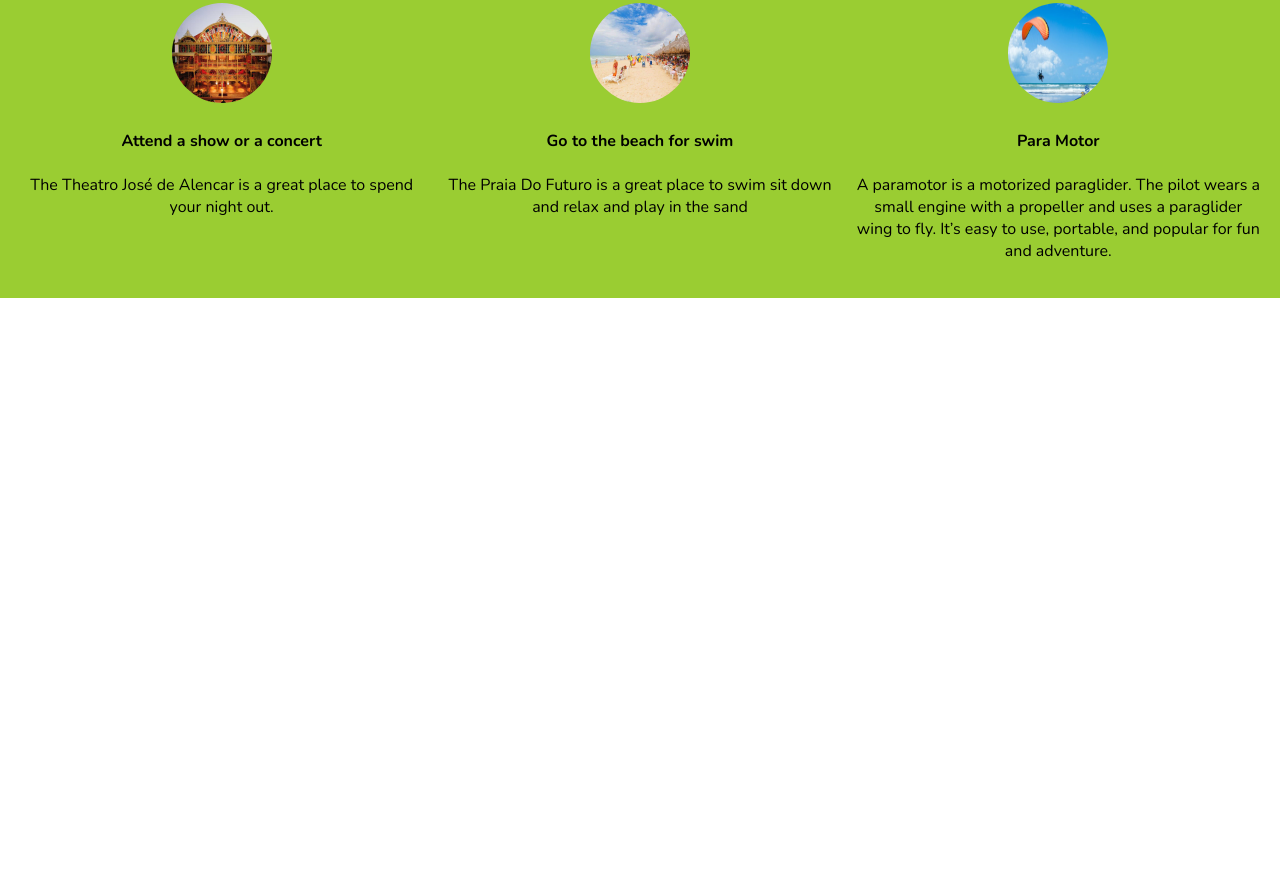
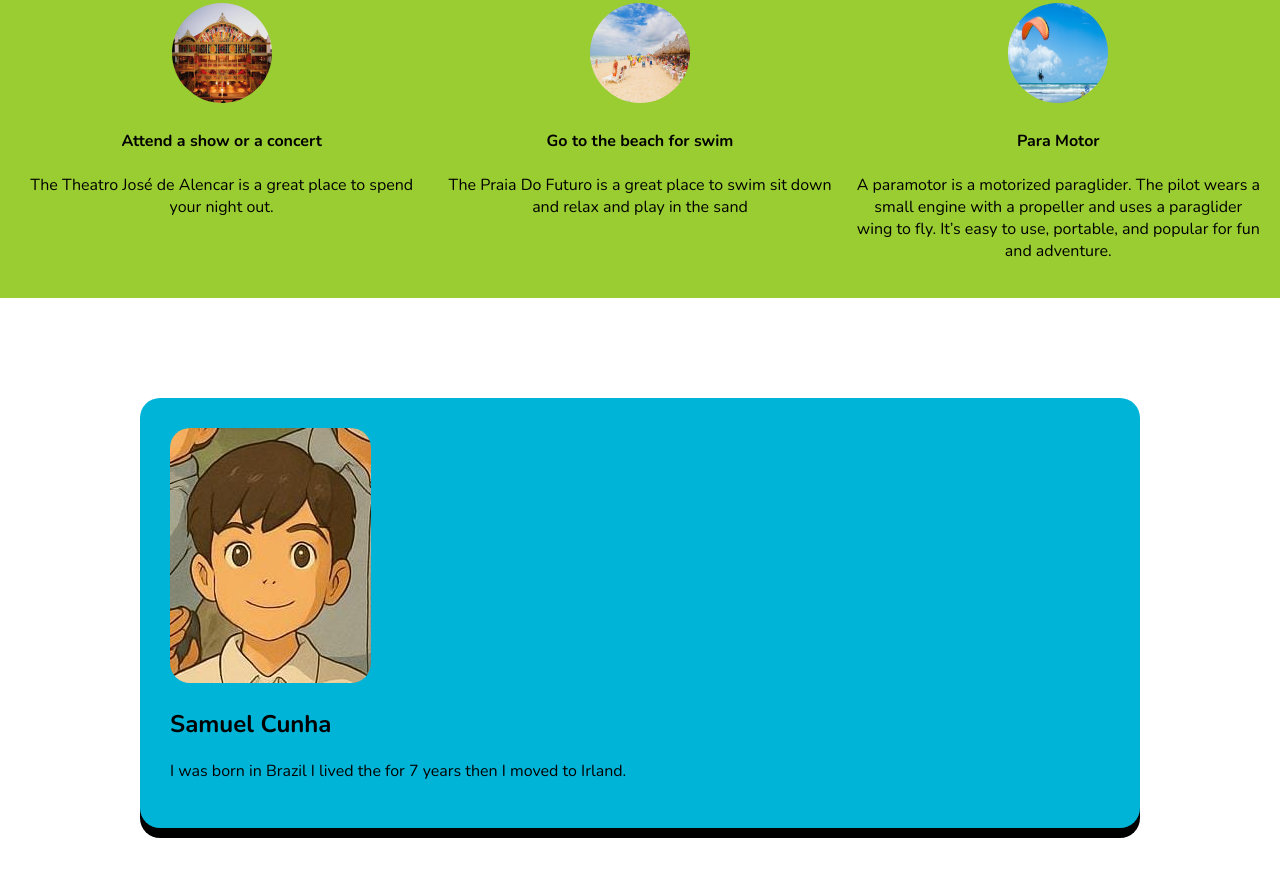
Before and after one commit to Samuel17062/home-town, a plain HTML site: page index.html in a window 1280 px wide. Shown: the part 412-1288 px from the top of the page. Before the commit the page ends 800 px from the top, so only its background shows below. Drawn offline with nearby package versions, Linux system fonts and the light colour scheme.

Commit message:
added a card

```diff
--- a/index.html
+++ b/index.html
@@ -44,7 +44,11 @@
     </div>
     <div id="card">
         <div class="you">
-
+            <img src="Samuel.jpg" alt="Samuel Cunha" id="me">
+            <h2>Samuel Cunha</h2>
+            <p>I was born in Brazil I lived
+                the for 7 years then I moved to Irland.
+            </p>
         </div>
 
     </div>
--- a/styles.css
+++ b/styles.css
@@ -68,6 +68,20 @@ body {
     padding: 20px;
 }
 
+.you{
+    background-color: #00b4d8;
+    padding: 30px;
+    border-radius: 20px;
+    box-shadow: 0px 10px black;
+}
+
+#card{
+   padding: 100px 140px;
+}
+
+#me {
+    border-radius: 20px;
+}
 /*
 #00b4d8 blue
 
```
Also changed, not shown: Samuel.jpg (added).
